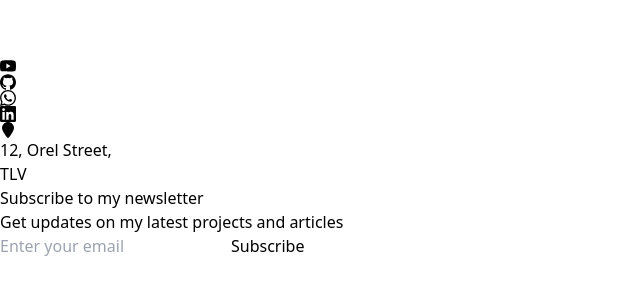
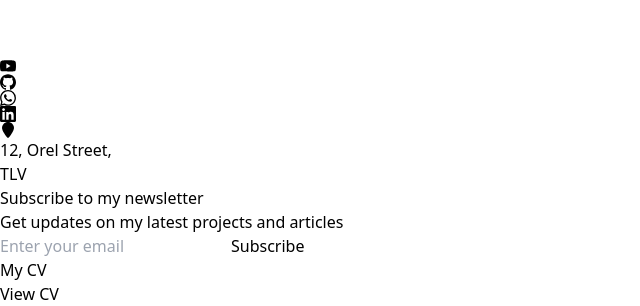
Before and after one commit to Orelchalfon/orelyofolio, a React (Vite) app: page / in a window 1280 px wide. Shown: the part 1984-2290 px from the top of the page, without its empty margins (0-640 px from the left). Before the commit the page ends 2242 px from the top, so only its background shows below. Built offline with nearby package versions, Linux system fonts and the light colour scheme.

Commit message:
Cv Block with framer motion - animate presence

```diff
--- a/src/Components/Grid/index.tsx
+++ b/src/Components/Grid/index.tsx
@@ -40,6 +40,7 @@ export const Block: React.FC<GridCellProps> = ({ className, ...props }) => {
                 'col-span-12 rounded-md border border-zinc-700 bg-zinc-800 p-6 text-zinc-50 md:col-span-4',
                 className,
             )}
+
             {...props}
         />
     );
--- a/src/Pages/Orelfolio/index.tsx
+++ b/src/Pages/Orelfolio/index.tsx
@@ -1,7 +1,9 @@
+import { AnimatePresence, motion } from 'framer-motion';
 import Lottie from 'lottie-react';
-import { FC } from 'react';
+import { FC, useState } from 'react';
 import { FaLocationPin } from 'react-icons/fa6';
 import { SiGithub, SiLinkedin, SiWhatsapp, SiYoutube } from 'react-icons/si';
+import Cv from '../../assets/images/Cv.png';
 import ArrowRight from '../../assets/Lottie/ArrowRight.json';
 import Developer from '../../assets/Lottie/Developer.json';
 import { Grid } from '../../Components';
@@ -85,7 +87,7 @@ const SubscriptionBlock: FC = () => {
                 <div className="grid grid-flow-dense grid-cols-12 gap-4">
                     <input
                         type="email"
-                        className="col-span-12 md:col-span-9 mt-4 rounded-md border border-zinc-700 bg-zinc-800 p-2 text-zinc-50"
+                        className="col-span-12 mt-4 rounded-md border border-zinc-700 bg-zinc-800 p-2 text-zinc-50 md:col-span-9"
                         placeholder="Enter your email"
                     />
                     <button
@@ -99,6 +101,43 @@ const SubscriptionBlock: FC = () => {
         </Block>
     );
 };
+//i want to add a CvBlock that will contain my cv image or pdf.. i want it to expand with motion with the click of a button
+
+const OrelYoCv: FC = () => {
+    const [isExpanded, setIsExpanded] = useState(false);
+
+    return (
+        <Block className="col-span-12 row-span-2 place-items-center rounded-md border border-zinc-700 bg-zinc-800 p-6 text-zinc-50 md:col-span-8 md:col-start-3">
+            <h3 className="text-2xl font-bold">My CV</h3>
+            <button
+                className="mt-4 rounded-md bg-red-500 p-2 text-zinc-50 hover:bg-red-400"
+                onClick={() => setIsExpanded(!isExpanded)}
+            >
+                {isExpanded ? 'Hide CV' : 'View CV'}
+            </button>
+
+            <AnimatePresence>
+                {isExpanded && (
+                    <motion.div
+                        layout
+                        initial={{ height: 0, opacity: 0 }}
+                        animate={{ height: 'auto', opacity: 1 }}
+                        exit={{ height: 0, opacity: 0 }}
+                        transition={{ duration: 0.5, ease: 'easeInOut' }}
+                        className="mt-4 w-full overflow-hidden"
+                    >
+                        {/* Display CV as an Image */}
+                        <img
+                            src={Cv}
+                            alt="Orel's CV"
+                            className="max-h-screen w-full rounded-md border border-zinc-700"
+                        />
+                    </motion.div>
+                )}
+            </AnimatePresence>
+        </Block>
+    );
+};
 
 const Orelfolio: FC = () => {
     return (
@@ -108,6 +147,7 @@ const Orelfolio: FC = () => {
                 <SocialLinks />
                 <LocationBlock />
                 <SubscriptionBlock />
+                <OrelYoCv />
             </Grid>
         </div>
     );
```
